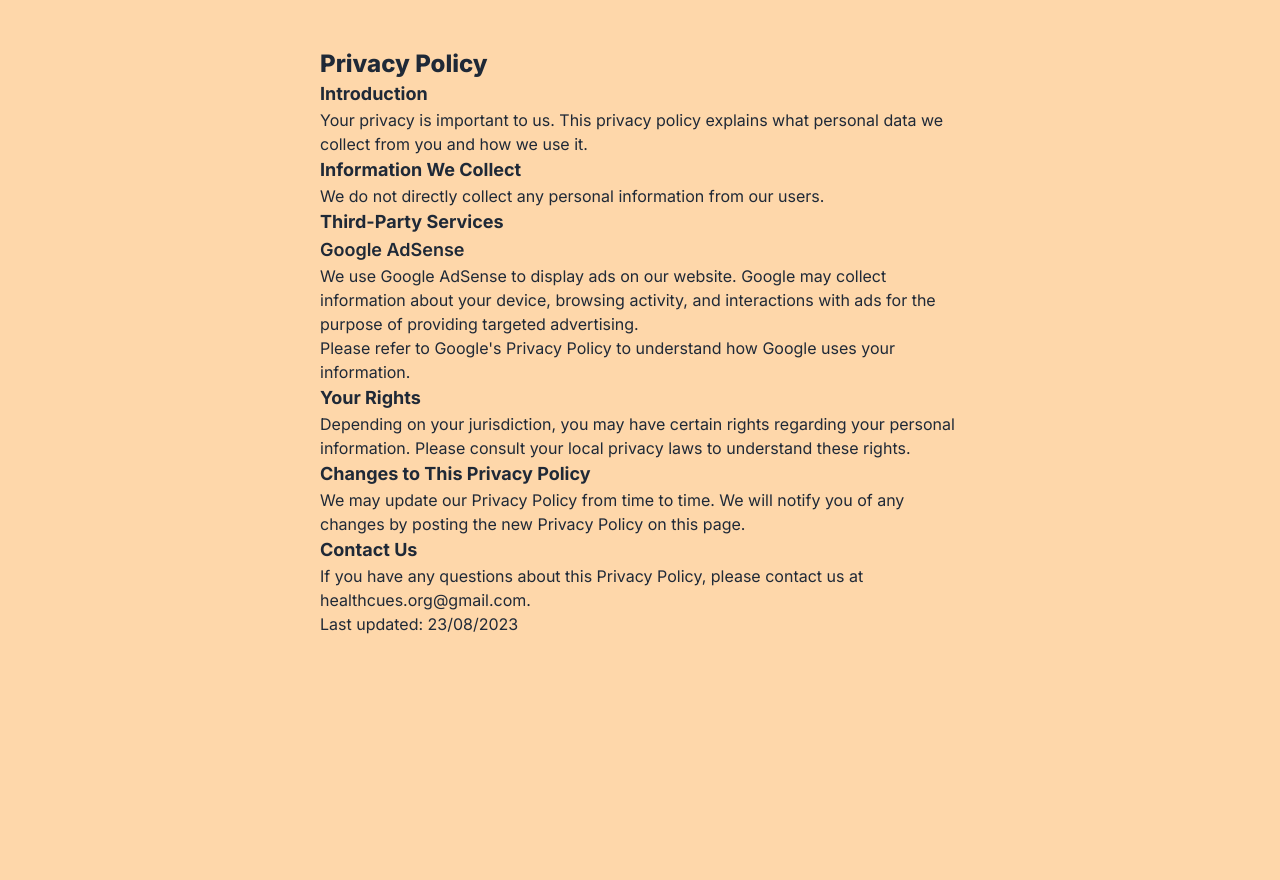
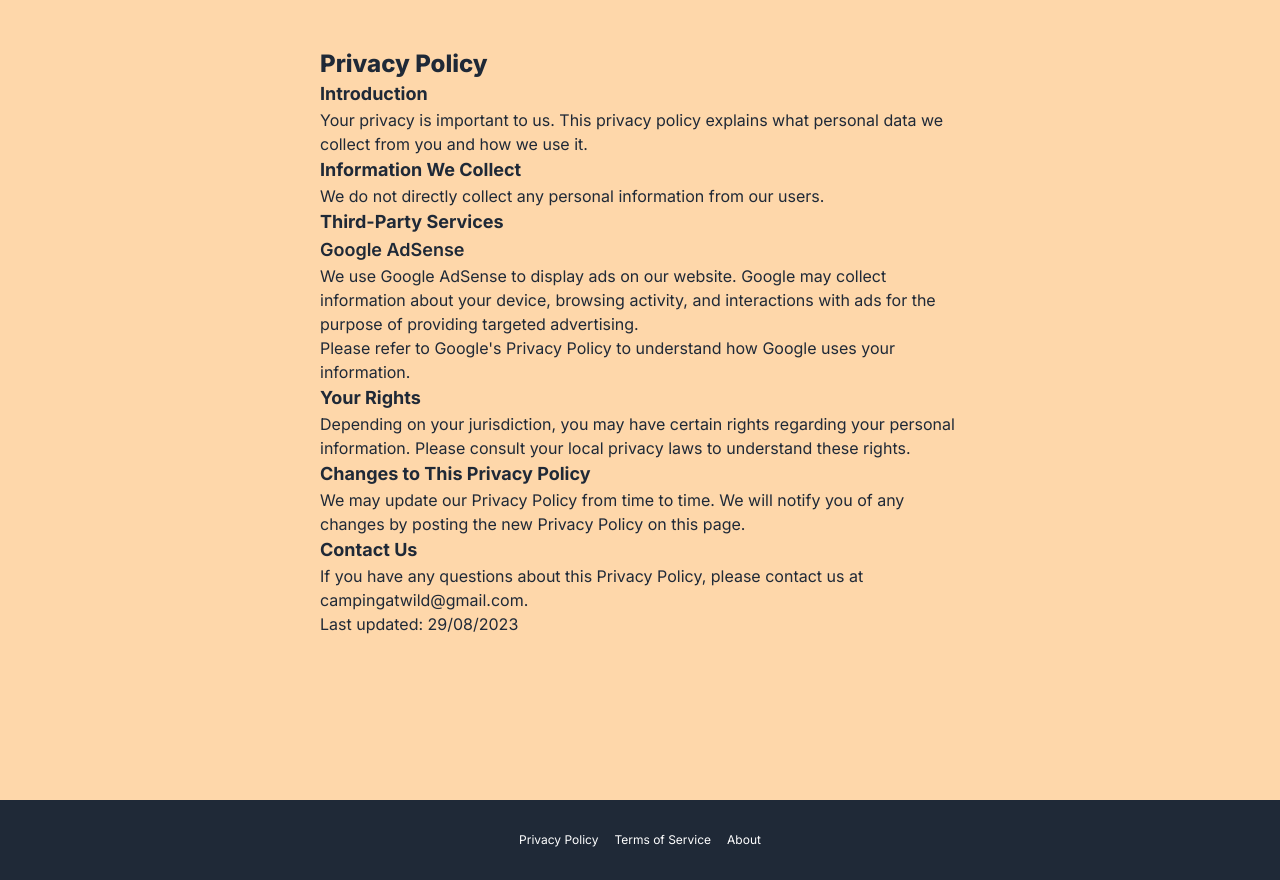
Before and after one commit to serhatandic/evbahcem, a Next.js app: page /privacy-policy in a window 1280 px wide. Before the commit the page ends 800 px from the top, so only its background shows below. Built offline with nearby package versions, Linux system fonts and the light colour scheme.

Commit message:
add footer

```diff
--- a/app/about/page.tsx
+++ b/app/about/page.tsx
@@ -3,7 +3,7 @@ import authorPic from './ author.png';
 
 const AboutPage = () => {
 	return (
-		<div className='p-8 md:px-36 lg:px-60 xl:px-80'>
+		<div className='p-8 md:px-36 lg:px-60 xl:px-80 h-screen'>
 			<div className='bg-orange-100 p-8'>
 				<h1 className='text-4xl font-bold'>Who am i ?</h1>
 				<div className='flex gap-4 mt-8 items-center'>
--- /dev/null
+++ b/app/components/Footer.tsx
@@ -0,0 +1,23 @@
+import Link from 'next/link';
+
+const Footer = () => {
+	return (
+		<div className='relative bottom-0 w-full'>
+			<div className='flex flex-col items-center justify-center bg-gray-800 text-white p-8'>
+				<div className='flex items-center justify-center gap-4'>
+					<Link href='/privacy-policy'>
+						<p className='text-xs'>Privacy Policy</p>
+					</Link>
+					<Link href='/terms-of-service'>
+						<p className='text-xs'>Terms of Service</p>
+					</Link>
+					<Link href='/about'>
+						<p className='text-xs'>About</p>
+					</Link>
+				</div>
+			</div>
+		</div>
+	);
+};
+
+export default Footer;
--- a/app/layout.tsx
+++ b/app/layout.tsx
@@ -2,6 +2,7 @@ import './globals.css';
 import type { Metadata } from 'next';
 import { Inter } from 'next/font/google';
 import { Providers } from './components/Providers';
+import Footer from './components/Footer';
 
 const inter = Inter({ subsets: ['latin'] });
 
@@ -24,6 +25,7 @@ export default function RootLayout({
 				<div className='bg-orange-200 text-gray-800 h-full'>
 					<Providers>{children}</Providers>
 				</div>
+				<Footer />
 			</body>
 		</html>
 	);
--- a/app/page.tsx
+++ b/app/page.tsx
@@ -4,6 +4,7 @@ import ShortPitch from './components/ShortPitch';
 import DiveInButtons from './components/DiveInButtons';
 import Link from 'next/link';
 import { useSelector } from 'react-redux';
+import Footer from './components/Footer';
 
 type BlurState = {
 	blur: {
--- a/app/privacy-policy/page.jsx
+++ b/app/privacy-policy/page.tsx
@@ -1,6 +1,6 @@
 const PrivacyPolicy = () => {
 	return (
-		<div className='p-12 md:px-36 lg:px-60 xl:px-80'>
+		<div className='p-12 md:px-36 lg:px-60 xl:px-80 h-screen'>
 			<h1 className='font-extrabold text-2xl'>Privacy Policy</h1>
 
 			<h2 className='font-bold text-lg'>Introduction</h2>
@@ -56,13 +56,13 @@ const PrivacyPolicy = () => {
 			<p>
 				If you have any questions about this Privacy Policy, please
 				contact us at{' '}
-				<a href='mailto:healthcues.org@gmail.com'>
-					healthcues.org@gmail.com
+				<a href='mailto:campingatwild@gmail.com'>
+					campingatwild@gmail.com
 				</a>
 				.
 			</p>
 
-			<p>Last updated: 23/08/2023</p>
+			<p>Last updated: 29/08/2023</p>
 		</div>
 	);
 };
```
